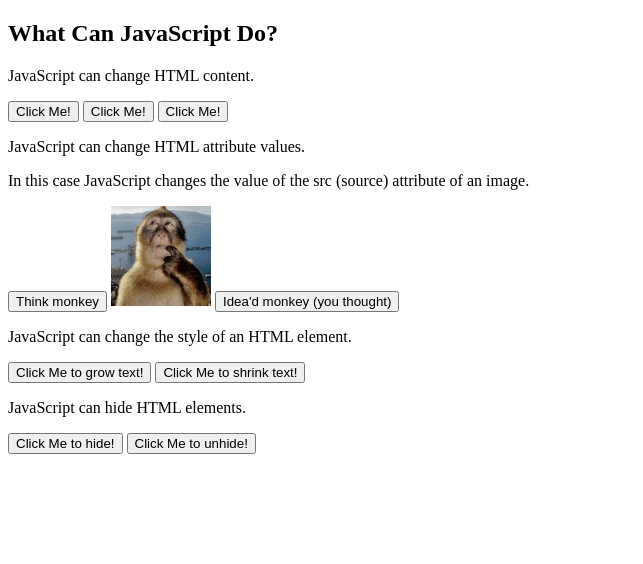
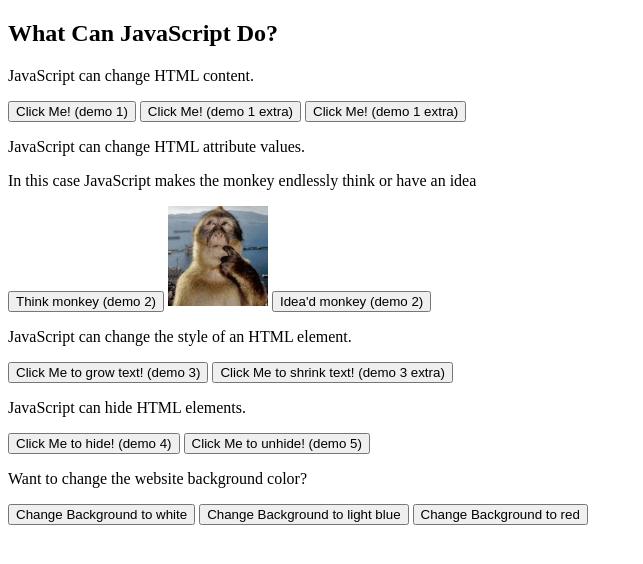
Before and after one commit to LearningSomeCodingLanguages/animation, a plain HTML site: page index.html in a window 1280 px wide. Shown: the whole page, without its empty margins (0-643 px from the left). Drawn offline with Linux system fonts and the light colour scheme.

Commit message:
Update index.html

```diff
--- a/index.html
+++ b/index.html
@@ -4,32 +4,37 @@
 
 <h2>What Can JavaScript Do?</h2>
 
-<p id="demo">JavaScript can change HTML content.</p>
+<p id="dem">JavaScript can change HTML content.</p>
 
-<button type="button" onclick="document.getElementById('dem').innerHTML = 'Hello JavaScript and readers!'">Click Me!</button>
-<button type="button" onclick="document.getElementById('dem').innerHTML = 'do you know who I am?'">Click Me!</button>
-<button type="button" onclick="document.getElementById('dem').innerHTML = 'Im Kevin!'">Click Me!</button>
+<button type="button" onclick="document.getElementById('dem').innerHTML = 'Hello JavaScript and readers!'">Click Me! (demo 1)</button>
+<button type="button" onclick="document.getElementById('dem').innerHTML = 'do you know who I am?'">Click Me! (demo 1 extra)</button>
+<button type="button" onclick="document.getElementById('dem').innerHTML = 'Im Kevin!'">Click Me! (demo 1 extra)</button>
 
 
 <p>JavaScript can change HTML attribute values.</p>
 
-<p>In this case JavaScript changes the value of the src (source) attribute of an image.</p>
+<p>In this case JavaScript makes the monkey endlessly think or have an idea</p>
 
-<button onclick="document.getElementById('myImage').src='monkey.jpeg'">Think monkey</button>
+<button onclick="document.getElementById('myImage').src='monkey.jpeg'">Think monkey (demo 2)</button>
 
 <img id="myImage" src="monkey.jpeg" style="width:100px">
 
-<button onclick="document.getElementById('myImage').src='monkoy.jpeg'">Idea'd monkey (you thought)</button>
+<button onclick="document.getElementById('myImage').src='monkoy.jpeg'">Idea'd monkey (demo 2)</button>
 
 <p id="demo1">JavaScript can change the style of an HTML element.</p>
 
-<button type="button" onclick="document.getElementById('demo1').style.fontSize='35px'">Click Me to grow text!</button>
-<button type="button" onclick="document.getElementById('demo1').style.fontSize='14px'">Click Me to shrink text!</button>
+<button type="button" onclick="document.getElementById('demo1').style.fontSize='35px'">Click Me to grow text! (demo 3)</button>
+<button type="button" onclick="document.getElementById('demo1').style.fontSize='14px'">Click Me to shrink text! (demo 3 extra)</button>
 
 <p id="demo2">JavaScript can hide HTML elements.</p>
 
-<button type="button" onclick="document.getElementById('demo2').style.display='none'">Click Me to hide!</button>
-<button type="button" onclick="document.getElementById('demo2').style.display='block'">Click Me to unhide!</button>
+<button type="button" onclick="document.getElementById('demo2').style.display='none'">Click Me to hide! (demo 4)</button>
+<button type="button" onclick="document.getElementById('demo2').style.display='block'">Click Me to unhide! (demo 5)</button>
+
+<p id="demo3">Want to change the website background color?</p>
+<button onclick="document.body.style.backgroundColor = 'white';">Change Background to white</button>
+<button onclick="document.body.style.backgroundColor = 'lightblue';">Change Background to light blue</button>
+<button onclick="document.body.style.backgroundColor = 'red';">Change Background to red</button>
 
 </body>
 </html>
```
